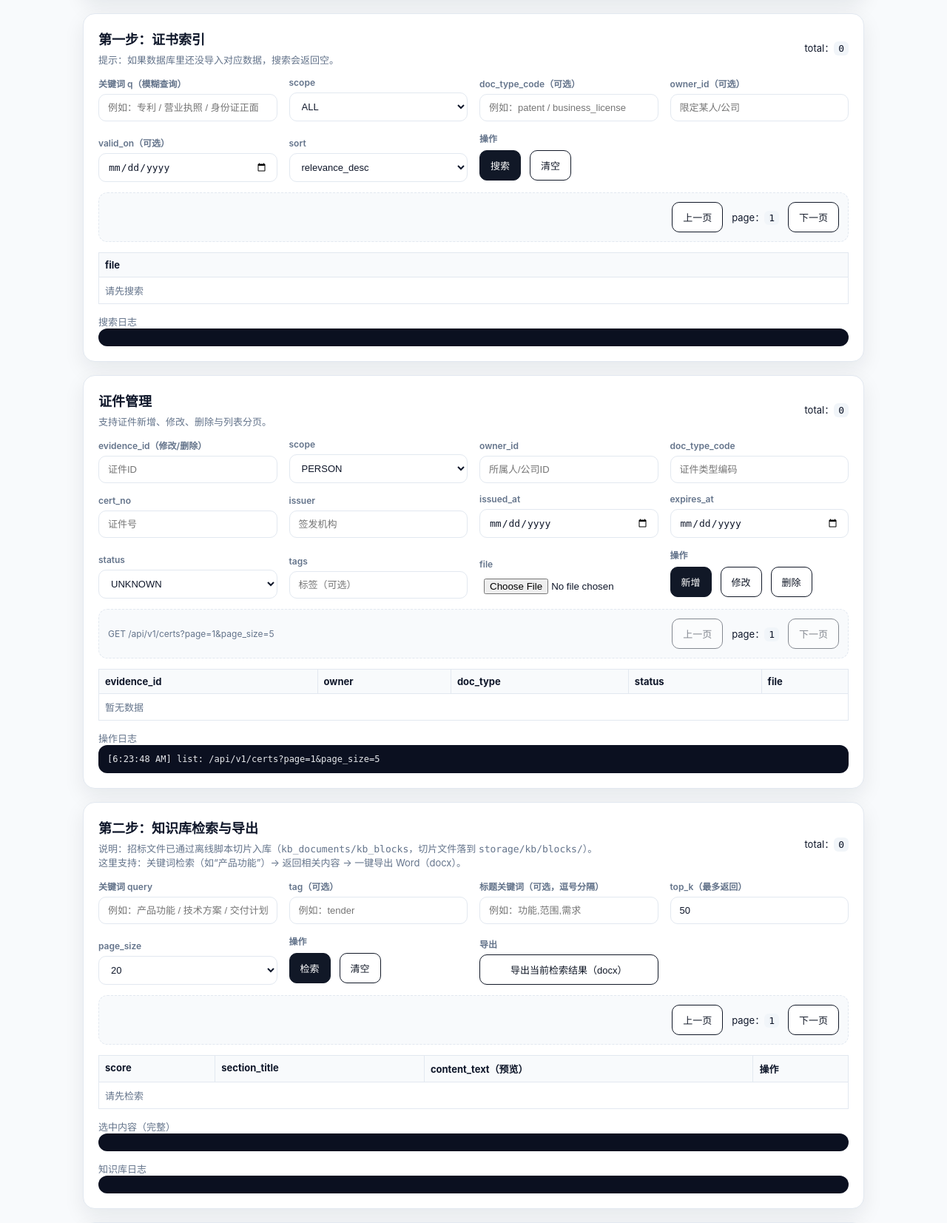
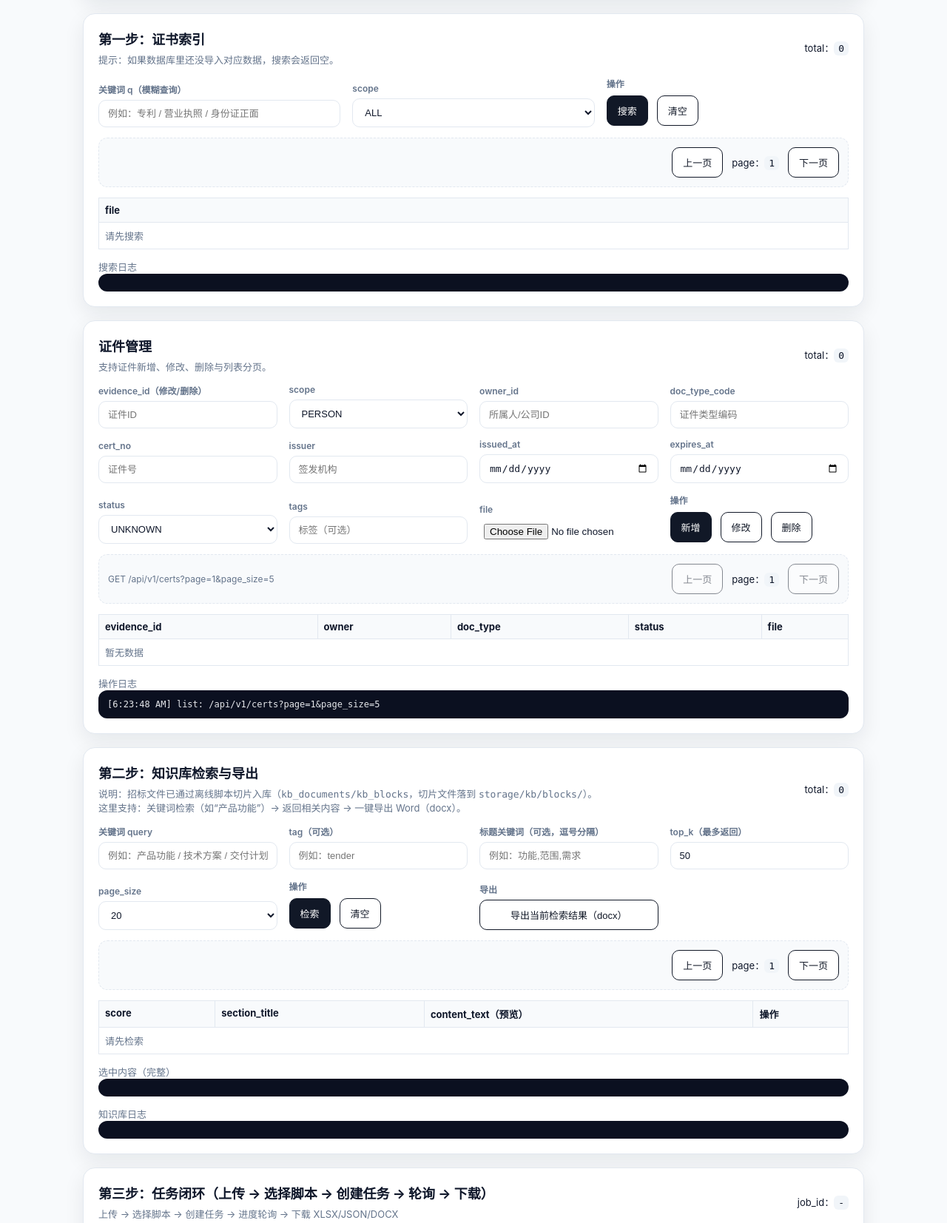
Before and after one commit to zorro123q/zbwj, a Flask app: page /ui in a window 1280 px wide. Shown: the part 122-1775 px from the top of the page at 74% size. Run offline with Flask 3, Linux system fonts and the light colour scheme; data that the repository does not hold is empty.

Commit message:
Simplify cert search UI filters

```diff
--- a/app/templates/ui.html
+++ b/app/templates/ui.html
@@ -173,30 +173,6 @@
         </div>
 
         <div class="field">
-          <label>doc_type_code（可选）</label>
-          <input id="searchDocTypeCode" type="text" placeholder="例如：patent / business_license" />
-        </div>
-
-        <div class="field">
-          <label>owner_id（可选）</label>
-          <input id="searchOwnerId" type="text" placeholder="限定某人/公司" />
-        </div>
-
-        <div class="field">
-          <label>valid_on（可选）</label>
-          <input id="searchValidOn" type="date" />
-        </div>
-
-        <div class="field">
-          <label>sort</label>
-          <select id="searchSort">
-            <option value="relevance_desc">relevance_desc</option>
-            <option value="created_at_desc">created_at_desc</option>
-            <option value="expires_at_asc">expires_at_asc</option>
-          </select>
-        </div>
-
-        <div class="field">
           <label>操作</label>
           <div class="row">
             <button id="btnSearch">搜索</button>
@@ -626,11 +602,6 @@
   // =======================
   const searchQ = el("searchQ");
   const searchScope = el("searchScope");
-  const searchDocTypeCode = el("searchDocTypeCode");
-  const searchOwnerId = el("searchOwnerId");
-  const searchValidOn = el("searchValidOn");
-  const searchSort = el("searchSort");
-
   const btnSearch = el("btnSearch");
   const btnSearchReset = el("btnSearchReset");
   const btnPrev = el("btnPrev");
@@ -658,18 +629,6 @@
 
     const scopev = (searchScope.value || "").trim();
     if (scopev) params.set("scope", scopev);
-
-    const owner = (searchOwnerId.value || "").trim();
-    if (owner) params.set("owner_id", owner);
-
-    const docCode = (searchDocTypeCode.value || "").trim();
-    if (docCode) params.set("doc_type_code", docCode);
-
-    const vo = (searchValidOn.value || "").trim();
-    if (vo) params.set("valid_on", vo);
-
-    const sortv = (searchSort.value || "relevance_desc").trim();
-    if (sortv) params.set("sort", sortv);
 
     params.set("page_size", String(searchPageSize));
     params.set("page", String(page));
@@ -689,7 +648,6 @@
         <div><b>${escapeHtml(file.original_name || "")}</b></div>
         <div class="small">${escapeHtml(file.mime_type || "")} · ${escapeHtml(file.size_bytes || "")} bytes</div>
         <div class="small">${escapeHtml(file.storage_rel_path || "")}</div>
-        ${file.download_url ? `<div class="mt-6"><a href="${file.download_url}" download>下载图片</a></div>` : ""}
       `;
 
       return `
@@ -739,10 +697,6 @@
   btnSearchReset.addEventListener("click", () => {
     searchQ.value = "";
     searchScope.value = "";
-    searchDocTypeCode.value = "";
-    searchOwnerId.value = "";
-    searchValidOn.value = "";
-    searchSort.value = "relevance_desc";
     searchState.page = 1;
     searchState.total = 0;
     searchPage.textContent = "1";
```
